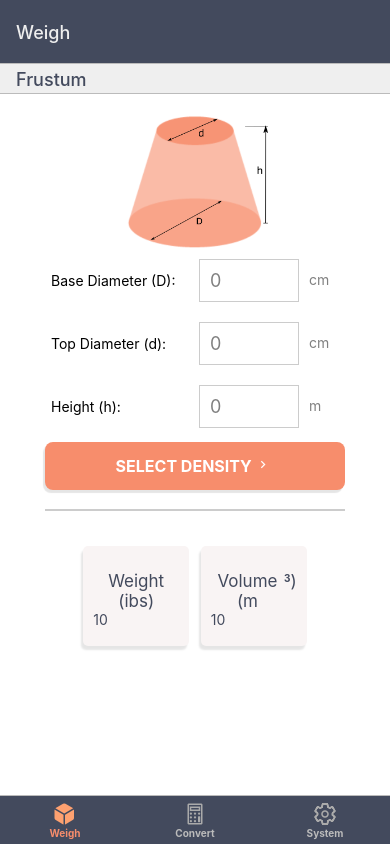
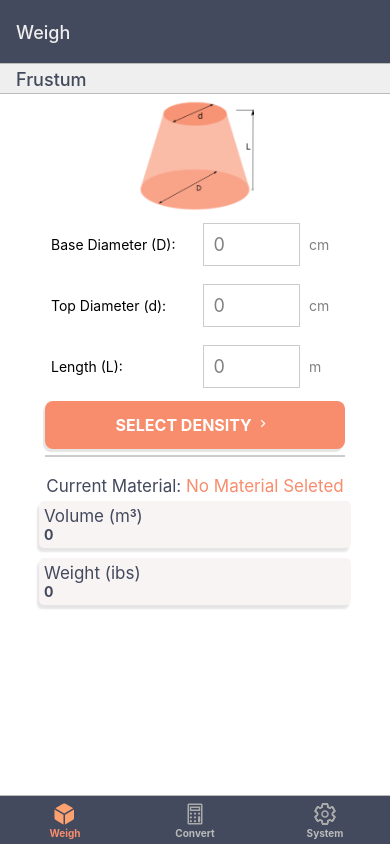
Before and after one commit to Fishfinna/Heli-Rigger-Pro, a React Native app: screen /Frustum in a window 390 px wide. Built offline with nearby package versions, Linux system fonts and the light colour scheme.

Commit message:
ui update

```diff
--- /dev/null
+++ b/components/frustumForm.js
@@ -0,0 +1,93 @@
+import * as React from "react";
+import { StyleSheet, TextInput, View, Text } from "react-native";
+import styles from "../styles/globalStyles";
+import { Formik, Field, Form } from "formik";
+import Button from "./button.js";
+import NumInput from "./numInput.js";
+import * as yup from "yup";
+
+export default function Reviewform({ navigation, findNums, total }) {
+  // form control
+  const errorMSG = "must be a positive number";
+  const reviewSchema = yup.object({
+    base: yup.number().typeError(errorMSG).positive(errorMSG),
+    top: yup
+      .number(errorMSG)
+      .positive(errorMSG)
+      .typeError(errorMSG)
+      .max(yup.ref("base"), "Top Diameter (d) should be less than Base (D)."),
+    length: yup.number(errorMSG).typeError(errorMSG).positive(errorMSG),
+  });
+
+  return (
+    <View>
+      <Formik
+        initialValues={{ base: "", top: "", length: "" }}
+        validationSchema={reviewSchema}
+        validateOnChange={true}
+      >
+        {(props) => (
+          <View style={{ display: "flex", flexDirection: "column" }}>
+            <Text style={props.errors.base ? styles.errormsg : styles.emptymsg}>
+              {props.errors.base}
+            </Text>
+            <NumInput
+              name="base"
+              text="Base Diameter (D):"
+              onChangeText={(e) => {
+                props.handleChange("base")(e);
+                findNums({
+                  base: e,
+                  top: props.values.top,
+                  length: props.values.length,
+                });
+              }}
+              value={props.values.base}
+              format="cm"
+            />
+            <Text style={props.errors.top ? styles.errormsg : styles.emptymsg}>
+              {props.errors.top}
+            </Text>
+            <NumInput
+              text="Top Diameter (d):"
+              value={props.values.top}
+              onChangeText={(e) => {
+                props.handleChange("top")(e);
+                findNums({
+                  base: props.values.base,
+                  top: e,
+                  length: props.values.length,
+                });
+              }}
+              format="cm"
+            />
+            <Text
+              style={props.errors.length ? styles.errormsg : styles.emptymsg}
+            >
+              {props.errors.length}
+            </Text>
+            <NumInput
+              text="Length (L):"
+              onChangeText={(e) => {
+                props.handleChange("length")(e);
+                findNums({
+                  base: props.values.base,
+                  top: props.values.top,
+                  length: e,
+                });
+              }}
+              value={props.values.length}
+              format="m"
+            />
+            <Button
+              text="Select Density"
+              width="300%"
+              arrow="Display"
+              onPress={() => navigation.navigate("Density")}
+            />
+          </View>
+        )}
+      </Formik>
+    </View>
+  );
+}
--- a/components/numCard.js
+++ b/components/numCard.js
@@ -1,10 +1,16 @@
-import { Text, View, Image, ScrollView, StyleSheet } from "react-native";
+import { Text, View, ScrollView, Dimensions } from "react-native";
 import * as React from "react";
 import styles from "../styles/globalStyles";
 
 export default function Card(props) {
   return (
-    <View style={{ ...styles.numCard, ...props.style }}>
+    <View
+      style={{
+        ...styles.numCard,
+        ...props.style,
+        width: Dimensions.get("window").width * 0.8,
+      }}
+    >
       <View style={styles.subscript}>
         <Text style={styles.subtitle}>
           {props.text}
@@ -18,13 +24,23 @@ export default function Card(props) {
             lineHeight: 15,
             textAlignVertical: "top",
             fontWeight: "bold",
+            marginBottom: 5,
           }}
         >
           {props.super}
         </Text>
         <Text style={styles.subtitle}>{props.postText}</Text>
       </View>
-      <Text style={{ color: "#434A5D" }}>{props.body}</Text>
+      <Text
+        style={{
+          color: "#434A5D",
+          overflow: "hidden",
+          fontWeight: "bold",
+        }}
+        numberOfLines={1}
+      >
+        {props.body}
+      </Text>
     </View>
   );
 }
--- a/components/numInput.js
+++ b/components/numInput.js
@@ -15,6 +15,8 @@ export default function numInput(props) {
 
       <View style={styles.inputField}>
         <TextInput
+          onBlur={props.onBlur}
+          name={props.name}
           style={styles.input}
           placeholder="0"
           placeholderTextColor="grey"
--- a/routes/MainController.js
+++ b/routes/MainController.js
@@ -12,7 +12,6 @@ import SettingsScreen from "./screens/SettingsScreen";
 
 // Secondary screens
 import DensityScreen from "./screens/DensityScreen";
-import CalculationsScreen from "./screens/CalculationsScreen";
 
 // main Screen names
 const ConverterName = "Convert";
@@ -51,7 +50,6 @@ function WeighStackScreen() {
     >
       <WeighStack.Screen name="Frustum" component={WeighScreen} />
       <WeighStack.Screen name="Density" component={DensityScreen} />
-      <WeighStack.Screen name="Calculations" component={CalculationsScreen} />
     </WeighStack.Navigator>
   );
 }
--- a/routes/screens/CalculationsScreen.js
+++ /dev/null
@@ -1,74 +0,0 @@
-import { Text, View, Image, ScrollView } from "react-native";
-import * as React from "react";
-import styles from "../../styles/globalStyles";
-import Card from "../../components/numCard";
-import Button from "../../components/button";
-
-export default function Calculations({ navigation, route }) {
-  /* data stucture is:
-      {
-        total: {volume: num (cm), sa: num (cm)}
-        density: {material: name (string), density: num (kg/m^3) }
-      } */
-
-  // additional calculations
-  const weightKG =
-    (route.params.total.volume / 1000) * (route.params.density.density / 1000);
-  const weightPounds = weightKG * 2.20462;
-  return (
-    <View style={{ flex: 1 }}>
-      {/* uncomment the following line to see the data */}
-      {/* <Text>{JSON.stringify(route.params)}</Text> */}
-
-      {/* measurements title */}
-      <Text style={styles.title}>
-        {route.params.density.material} Measurements
-      </Text>
-      <Text style={styles.subtitle}>
-        Current density:{" "}
-        {route.params.density.density ? route.params.density.density : 0}kg/m
-      </Text>
-
-      {/* Volumne (meters) next to Surface Area in meters*/}
-      <View style={{ marginTop: 10 }}>
-        <View style={{ ...styles.row, justifyContent: "space-around" }}>
-          {/* volume card */}
-          <Card
-            text="Volume ("
-            super="3"
-            unit="m"
-            postText=")"
-            body={route.params.total.volume / 100 /* render the number here */}
-          />
-          {/* SA card */}
-          <Card
-            text="Surface Area ("
-            super="2"
-            unit="m"
-            postText=")"
-            body={route.params.total.sa / 100}
-          />
-        </View>
-        {/* line separator */}
-        <View style={styles.lineSeparator} />
-
-        {/* weight in pounds */}
-        <View style={styles.column}>
-          <Card
-            style={{ width: "95%" }}
-            text="Weight (pounds)"
-            body={weightPounds}
-          />
-
-          {/* weight in kg */}
-          <Card style={{ width: "95%" }} text="Weight (kg)" body={weightKG} />
-        </View>
-      </View>
-      <Button
-        text="New Calculation"
-        onPress={() => navigation.navigate("Frustum")}
-        bg="#434A5D"
-      />
-    </View>
-  );
-}
--- a/routes/screens/WeighScreen.js
+++ b/routes/screens/WeighScreen.js
@@ -8,64 +8,88 @@ import {
   Image,
   ScrollView,
   RefreshControl,
-  Modal,
+  Dimensions,
   StatusBar,
 } from "react-native";
-import Form from "../../components/form.js";
+import Form from "../../components/frustumForm.js";
 import styles from "../../styles/globalStyles";
 import React, { useState, useEffect } from "react";
 import Card from "../../components/numCard";
 import Button from "../../components/button";
 
-export default function VolumeScreen({ navigation }) {
+export default function VolumeScreen({ navigation, route }) {
   // form input processing
-  const [total, setTotal] = useState({ volume: 0, sa: 0 });
+  const [volume, setVolume] = useState(0);
   const findNums = (nums) => {
-    setTotal(() => {
-      let R = nums.base != 0 ? nums.base / 2 : 0;
-      let r = nums.top != 0 ? nums.top / 2 : 0;
-      let h = nums.height != 0 ? nums.height * 100 : 0;
+    setVolume(() => {
+      if (nums.base > 0 && nums.top > 0 && nums.length > 0) {
+        let R = nums.base / 2;
+        let r = nums.top / 2;
+        let h = nums.length * 100;
 
-      return {
-        volume: (1 / 3) * Math.PI * h * (r * r + R * R + r * R),
-        sa:
-          Math.PI *
-          (Math.pow(r, 2) +
-            Math.pow(R, 2) +
-            Math.sqrt(Math.pow(r - R, 2) + Math.pow(h, 2)) * (R + r)),
-      };
+        return ((1 / 3) * Math.PI * h * (r * r + R * R + r * R)) / 1000000; //we divide by 1000000 to get it out of cm and to meters
+      } else {
+        return 0;
+      }
     });
   };
 
-  useEffect(() => {
-    if (total.volume != 0 && total.sa != 0) {
-      navigation.navigate("Density", { total: total });
-    }
-  }, [total]);
-
   return (
     <TouchableWithoutFeedback onPress={Keyboard.dismiss} accessible={false}>
-      <ScrollView style={{ marginTop: "5%" }}>
+      <ScrollView style={{ flex: 1, marginTop: 3 }}>
         <View style={styles.container}>
           <StatusBar barStyle="light-content" />
           {/* content start */}
           <Image
-            style={{ width: 145, height: 135 }}
+            style={{
+              width: Dimensions.get("window").width * 0.3,
+              height: Dimensions.get("window").width * 0.3,
+            }}
             source={require("../../assets/frustum.png")}
           />
           {/* form */}
           <KeyboardAvoidingView>
-            <Form navigation={navigation} findNums={findNums} total={total} />
+            <Form navigation={navigation} findNums={findNums} />
           </KeyboardAvoidingView>
           {/* line separator */}
           <View style={styles.lineSeparator} />
           {/* cards */}
-          <View style={{ marginTop: 10 }}>
-            <View style={{ ...styles.row, justifyContent: "space-around" }}>
+          <View
+            style={{
+              ...styles.column,
+              alignItems: "center",
+              marginTop: Dimensions.get("window").height * 0.02,
+            }}
+          >
+            {/* subtitle */}
+            <Text numberOfLines={1} style={styles.subtitle}>
+              {" "}
+              Current Material:{" "}
+              <Text style={{ color: "#F78D6C" }}>
+                {typeof route.params != "undefined"
+                  ? route.params.density.material
+                  : "No Material Seleted"}
+              </Text>
+            </Text>
+            <View>
+              {/* volume card */}
+              <Card
+                text="Volume ("
+                super="3"
+                unit="m"
+                postText=")"
+                body={volume}
+              />
+
               {/* weight (POUNDS) */}
-              <Card text="Weight (ibs)" body={10} />
-              {/* volume card */}
-              <Card text="Volume (" super="3" unit="m" postText=")" body={10} />
+              <Card
+                text="Weight (ibs)"
+                body={
+                  typeof route.params != "undefined"
+                    ? volume * route.params.density.density * 2.20462
+                    : 0
+                }
+              />
             </View>
           </View>
         </View>
--- a/styles/globalStyles.js
+++ b/styles/globalStyles.js
@@ -1,4 +1,4 @@
-import { StyleSheet } from "react-native";
+import { StyleSheet, Dimensions } from "react-native";
 
 export default StyleSheet.create({
   container: {
@@ -19,10 +19,10 @@ export default StyleSheet.create({
     paddingLeft: 10,
   },
   input: {
-    margin: 10,
+    margin: 9,
     borderWidth: 1,
-    minWidth: 100,
-    maxWidth: 100,
+    minWidth: Dimensions.get("window").width * 0.25,
+    maxWidth: Dimensions.get("window").width * 0.25,
     borderColor: "#CCCCCC",
     padding: 10,
     fontSize: 18,
@@ -48,25 +48,23 @@ export default StyleSheet.create({
     shadowOpacity: 0.1,
     shadowRadius: 2,
   },
-  card: {
+  denCard: {
     backgroundColor: "#f9f4f4",
     padding: 10,
+    marginVertical: 12,
     borderRadius: 30,
     shadowOffset: { width: -2, height: 4 },
     shadowOpacity: 0.1,
     shadowRadius: 2,
   },
   numCard: {
-    padding: 10,
+    padding: 5,
     backgroundColor: "#f9f4f4",
     borderRadius: 5,
     shadowOffset: { width: -2, height: 4 },
     shadowOpacity: 0.1,
     shadowRadius: 2,
-    width: "45%",
-    marginTop: 10,
-    height: 100,
-    paddingTop: 25,
+    margin: 5,
   },
 
   subscript: {
@@ -114,7 +112,7 @@ export default StyleSheet.create({
     borderColor: "#CCCCCC",
     width: 300,
     alignSelf: "center",
-    margin: 15,
+    margin: 2,
     backgroundColor: "#CCCCCC",
   },
   row: {
@@ -128,17 +126,46 @@ export default StyleSheet.create({
     display: "flex",
     flexDirection: "column",
     alignItems: "center",
-    justifyContent: "space-around",
-    paddingBottom: 10,
+    justifyContent: "center",
     width: "100%",
   },
   convertSelection: {
     display: "flex",
+    flexDirection: "row",
     alignItems: "center",
-    margin: 10,
-    paddingHorizontal: "15%",
-    paddingVertical: "10%",
-    backgroundColor: "#333A4D",
-    borderRadius: 5,
+    justifyContent: "space-between",
+    margin: 20,
+    backgroundColor: "#F78D6C",
+    borderRadius: 20,
+    shadowOffset: { width: 2, height: 2 },
+    shadowOpacity: 1,
+    shadowColor: "#CCCCCC",
+    shadowRadius: 2,
+  },
+  convertLabel: {
+    color: "white",
+    padding: 20,
+    fontWeight: "bold",
+  },
+  errormsg: {
+    color: "tomato",
+    fontWeight: "bold",
+    padding: 10,
+    fontSize: 12,
+  },
+  emptymsg: {
+    height: 0,
+  },
+  icon: {
+    backgroundColor: "#ffa180",
+    borderWidth: 3,
+    borderColor: "#F78D6C",
+    borderRadius: 20,
+    borderBottomRightRadius: 0,
+    borderTopRightRadius: 0,
+    padding: 20,
+    display: "flex",
+    alignItems: "center",
+    justifyContent: "center",
   },
 });
```
Also changed, not shown: components/button.js (+7 -1 lines), frustumForm.js (renamed from components/form.js, +7 -3 lines), routes/screens/ConverterScreen.js (+32 -17 lines), routes/screens/DensityScreen.js (+13 -7 lines), assets/frustum.png.
